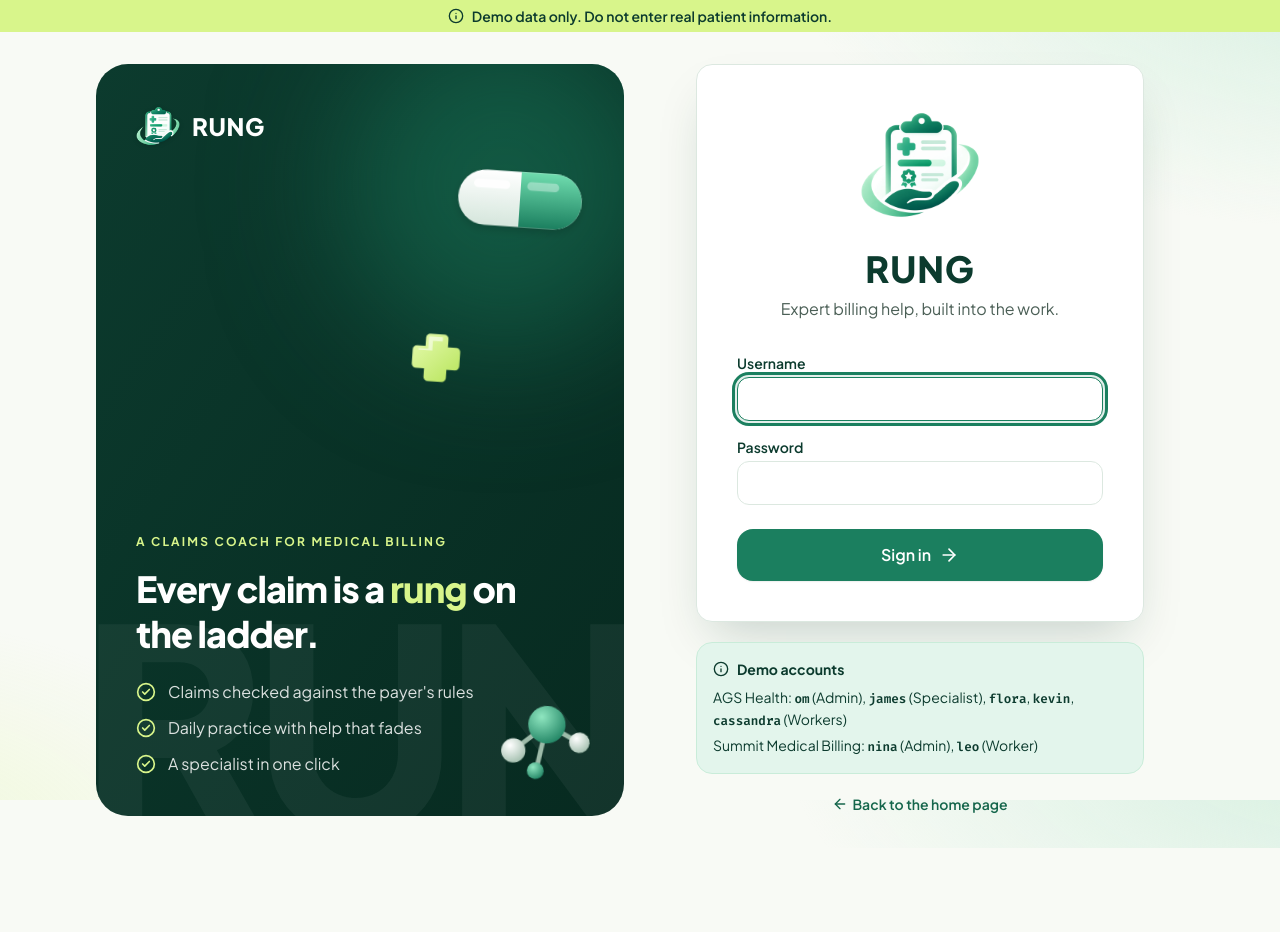
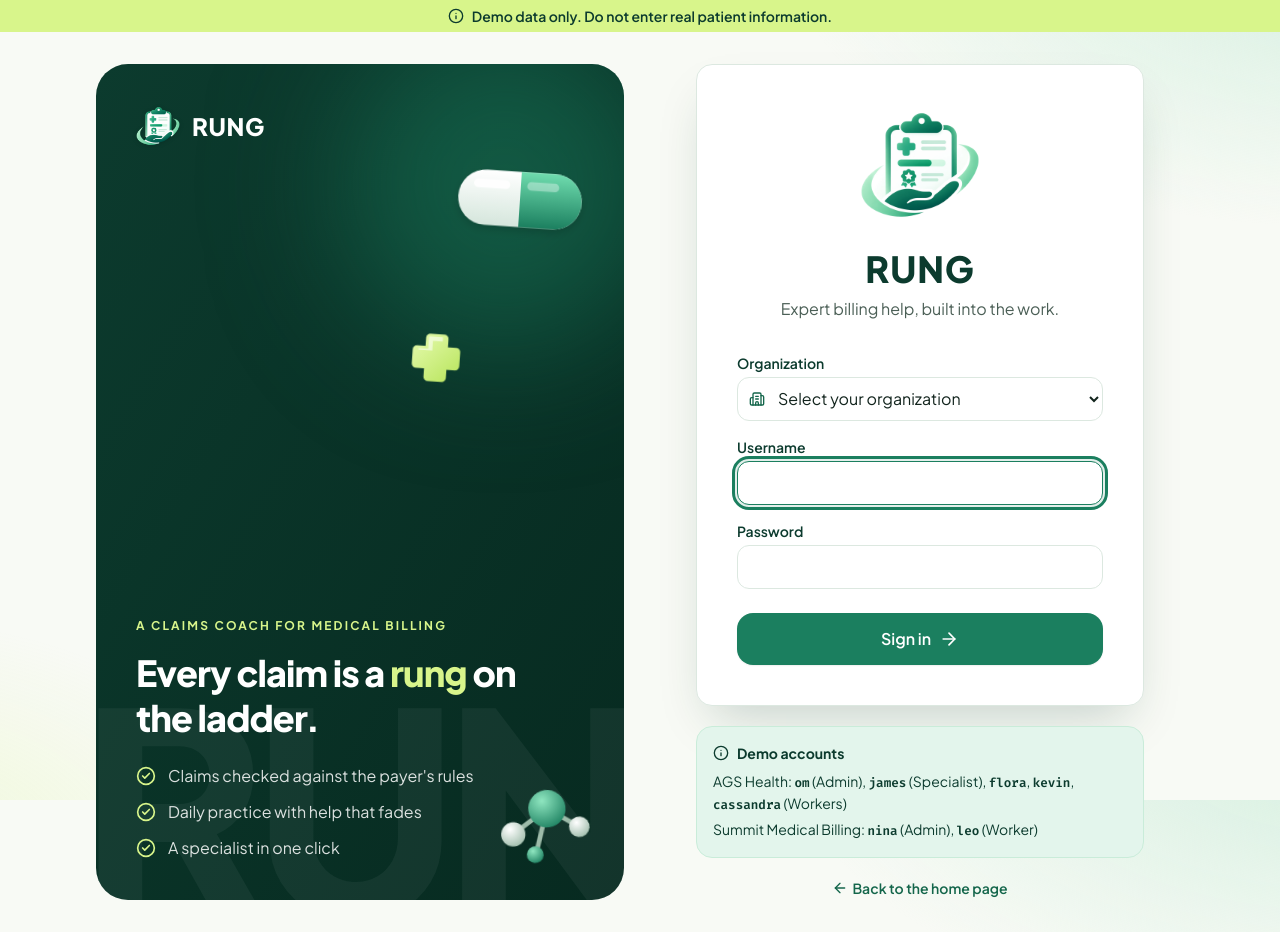
Before and after one commit to omparikh813/rung, a Django app: page /login/ in a window 1280 px wide. Before the commit the page ends 848 px from the top, so only its background shows below. Run offline with Django 5.2, Linux system fonts and the light colour scheme; data that the repository does not hold is empty; style sheets or scripts are compiled from the project's sources.

Commit message:
Choose the organization first when signing in
The sign in page asks for the organization, then the username and
password. A person can only sign in to the organization they belong to,
and every failure, including the wrong organization, shows the same
message so the form never reveals which part was wrong.

Co-Authored-By: Claude Opus 5.5 <noreply@anthropic.com>
Claude-Session: https://claude.ai/code/session_01FdxG6Qj1TyAHjXmvZrHA6F

```diff
--- a/core/forms.py
+++ b/core/forms.py
@@ -2,7 +2,7 @@ from django import forms
 from django.contrib.auth.forms import AuthenticationForm
 
 from .claims import FORM_FIELDS
-from .models import CaseEntry, Category, Claim, Outcome, PayerRule
+from .models import CaseEntry, Category, Claim, Organization, Outcome, PayerRule
 
 # Codes, IDs, and amounts use Fira Code so they are easy to compare character by character.
 CODE_FIELDS = {
@@ -13,17 +13,40 @@ CODE_FIELDS = {
 
 
 class LoginForm(AuthenticationForm):
-    """The sign in form. One error message that never says which field was wrong."""
+    """Sign in to one organization: pick it first, then username and password.
+
+    One error message covers every failure, including a user who belongs to a
+    different organization, so the form never says which part was wrong.
+    """
+
+    organization = forms.ModelChoiceField(
+        queryset=Organization.objects.all(), empty_label="Select your organization", label="Organization"
+    )
+    field_order = ["organization", "username", "password"]
 
     error_messages = {
         **AuthenticationForm.error_messages,
-        "invalid_login": "That username or password is not right. Please try again.",
+        "invalid_login": "That organization, username, or password is not right. Please try again.",
     }
+
+    def clean(self):
+        organization = self.cleaned_data.get("organization")
+        if organization is None:
+            raise self.get_invalid_login_error()
+        cleaned = super().clean()
+        profile = getattr(self.user_cache, "profile", None)
+        if profile is None or profile.organization_id != organization.pk:
+            self.user_cache = None
+            raise self.get_invalid_login_error()
+        return cleaned
 
     def __init__(self, *args, **kwargs):
         super().__init__(*args, **kwargs)
+        self.order_fields(self.field_order)
         for field in self.fields.values():
             field.widget.attrs["class"] = "input"
+        # Room for the building icon inside the organization picker.
+        self.fields["organization"].widget.attrs["class"] = "input pl-9"
 
 
 def payer_choices(current=""):
--- a/core/templates/core/login.html
+++ b/core/templates/core/login.html
@@ -39,6 +39,13 @@
         </div>
         {% endif %}
         <div>
+          <label class="label" for="{{ form.organization.id_for_label }}">Organization</label>
+          <div class="relative">
+            <span class="pointer-events-none absolute top-1/2 left-3 -translate-y-1/2 text-primary-strong">{% icon "building-2" %}</span>
+            {{ form.organization }}
+          </div>
+        </div>
+        <div>
           <label class="label" for="{{ form.username.id_for_label }}">Username</label>
           {{ form.username }}
         </div>
```
Also changed, not shown: core/tests/test_organizations.py (+25 -0 lines), core/tests/test_permissions.py (+34 -5 lines).
